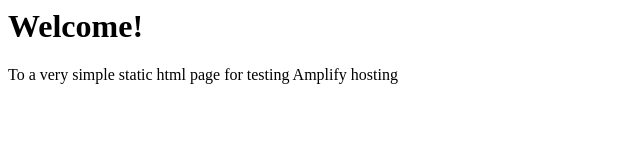
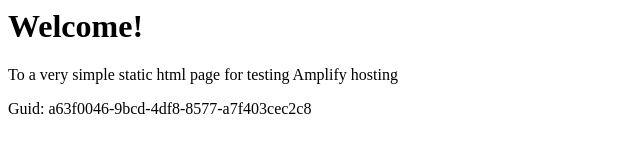
Before and after one commit to aws-aemilia-gru/Github-PR-Commit-Integration-Test-DoNotTouch-Gith-OKSLNVO2-v1-prod-sa-east-1, a website: page src/index.html in a window 1280 px wide. Shown: the whole page, without its empty margins (0-640 px from the left). Drawn offline with Linux system fonts and the light colour scheme.

Commit message:
commit from integ tests

```diff
--- a/src/index.html
+++ b/src/index.html
@@ -1,3 +1,5 @@
+
+
 <html lang="en">
 
 <head>
@@ -10,6 +12,6 @@
 <body>
     <h1>Welcome!</h1>
     <p>To a very simple static html page for testing Amplify hosting</p>
-</body>
+    <p>Guid: a63f0046-9bcd-4df8-8577-a7f403cec2c8</p></body>
 
 </html>
```
